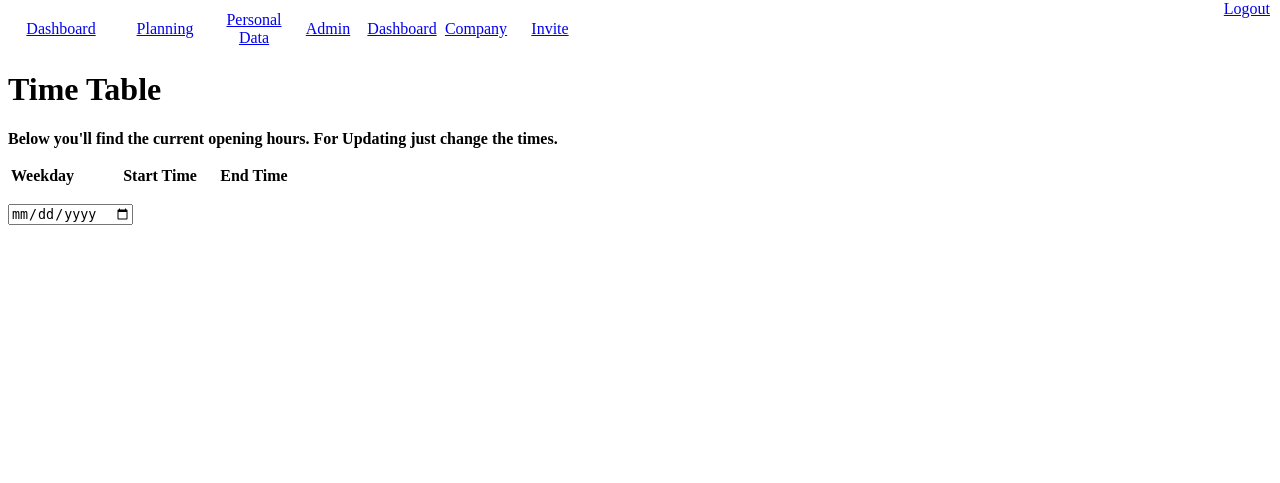
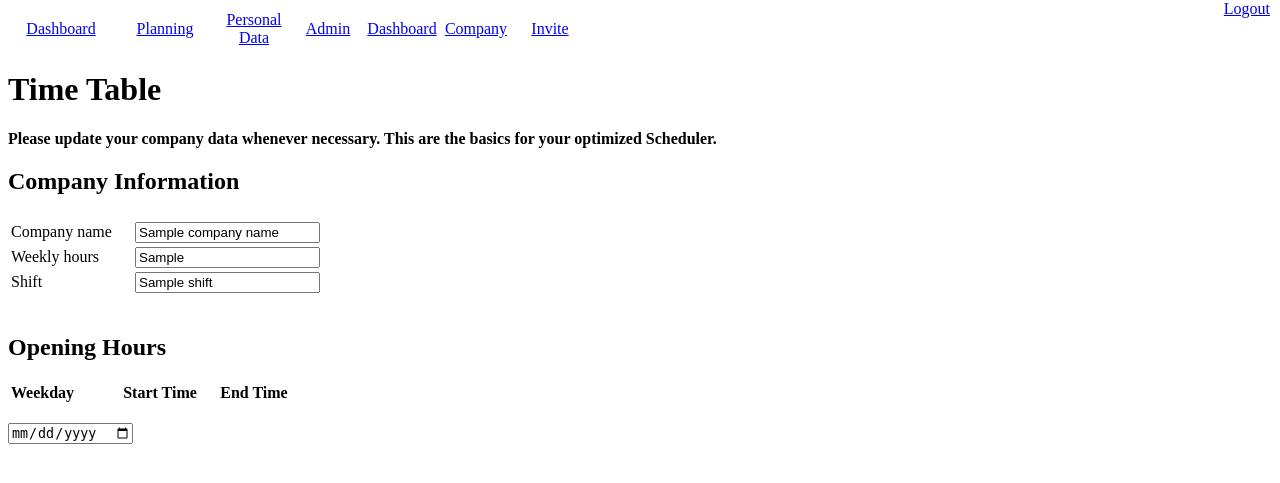
Before and after one commit to masterybyme/project-x, a Python web app: template template/company.html in a window 1280 px wide. Shown: the top 483 px of the page. Run offline with Jinja, Linux system fonts and the light colour scheme; the template is opened without the code that fills it: most values are stand-ins (such as "Sample title", 1, 10 or a date in 2020); form fields are guessed from the names that the template uses; lists and menus that the app fills with data are empty.

Commit message:
Change of Company

```diff
--- a/template/company.html
+++ b/template/company.html
@@ -14,29 +14,66 @@
      {% endfor %}
         <h1>Time Table</h1>
 
-        <strong>Below you'll find the current opening hours.
-        For Updating just change the times.</strong>
+        <strong>Please update your company data whenever necessary. This are the basics for your optimized Scheduler.</strong>
      <p></p>
 
-        <form action= '/company' method = 'POST' class='CompanyForm'>
+        <form action= '/company' method = 'POST' class='CompanyForm' LEFT='100'>
             {{ template_form.hidden_tag() }}
+            <h2>Company Information</h2>
+            <TABLE>
+                <thead>
+                    <TR>
+                        <TH WIDTH='120' ALIGN="LEFT"></TH>
+                        <TH WIDTH='70' ALIGN="LEFT"></TH>
+                    </TR>
+                </thead>
+                <TBODY>
+                    <TR>
+                        <TD WIDTH='100' ALIGN="LEFT">
+                            {{ template_form.company_name.label}}
+                        </TD>
+                        <TD WIDTH='70' ALIGN="LEFT">
+                            {{ template_form.company_name(value=company_name) }}
+                        </TD>
+                    </TR>
+                    <TR>
+                        <TD WIDTH='100' ALIGN="LEFT">
+                            {{ template_form.weekly_hours.label}}
+                        </TD>
+                        <TD WIDTH='70' ALIGN="LEFT">
+                            {{ template_form.weekly_hours(value=weekly_hours) }}
+                        </TD>
+                    </TR>
+                    <TR>
+                        <TD WIDTH='100' ALIGN="LEFT">
+                            {{ template_form.shift.label}}
+                        </TD>
+                        <TD WIDTH='70' ALIGN="LEFT">
+                            {{ template_form.shift(value=shift) }}
+                        </TD>
+                    </TR>
+                </TBODY>
+            </TABLE>
 
-            <TABLE>
+            <br>
+
+            <h2>Opening Hours</h2>
+            <TABLE >
             <thead>
                 <TR>
-                    <TH RIGHT='100' WIDTH='100' ALIGN="LEFT">Weekday</TH>
-                    <TH RIGHT='100' WIDTH='90' ALIGN="CENTER">Start Time</TH>
-                    <TH RIGHT='100' WIDTH='90' ALIGN="CENTER">End Time</TH>
+                    <TH WIDTH='100' ALIGN="LEFT">Weekday</TH>
+                    <TH WIDTH='90' ALIGN="CENTER">Start Time</TH>
+                    <TH WIDTH='90' ALIGN="CENTER">End Time</TH>
                 </TR>
             </thead>
             <TBODY>
-                {% for i in range(day_num) %}
                 <TR>
+                    {% for i in range(day_num) %}
                     <TD>
                         {{ weekdays[i] }}
                     </TD>
                     {% for vari in range(2) %}
-                    <TD RIGHT='100' ALIGN="CENTER">
+                    <TD ALIGN="CENTER">
                         {% set new_i = i + 1 %}
                         {% set time_value = new_i ~ '&' ~ vari %}
                         {% if time_value in temp_dict %}
```
Also changed, not shown: app.py (+23 -5 lines).
